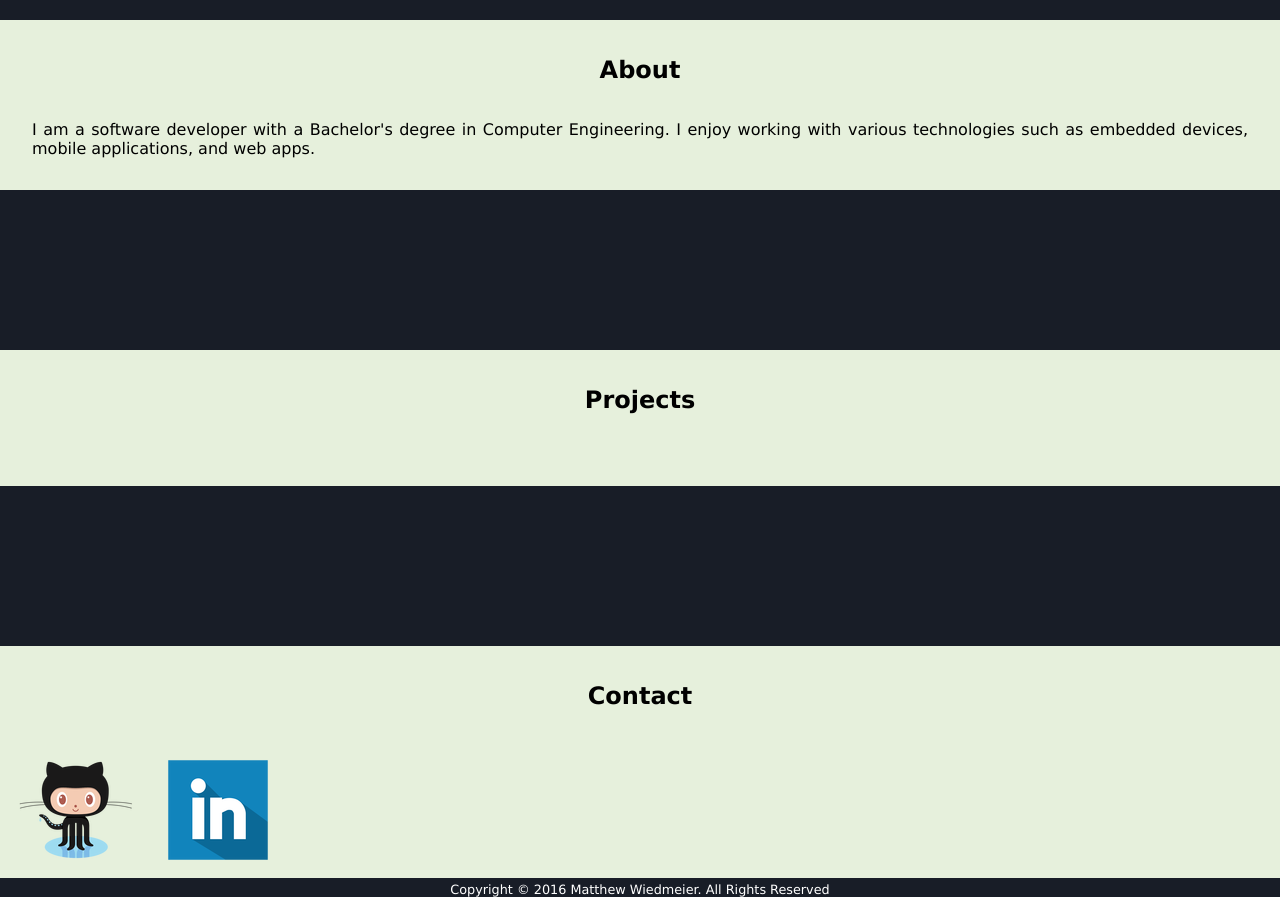
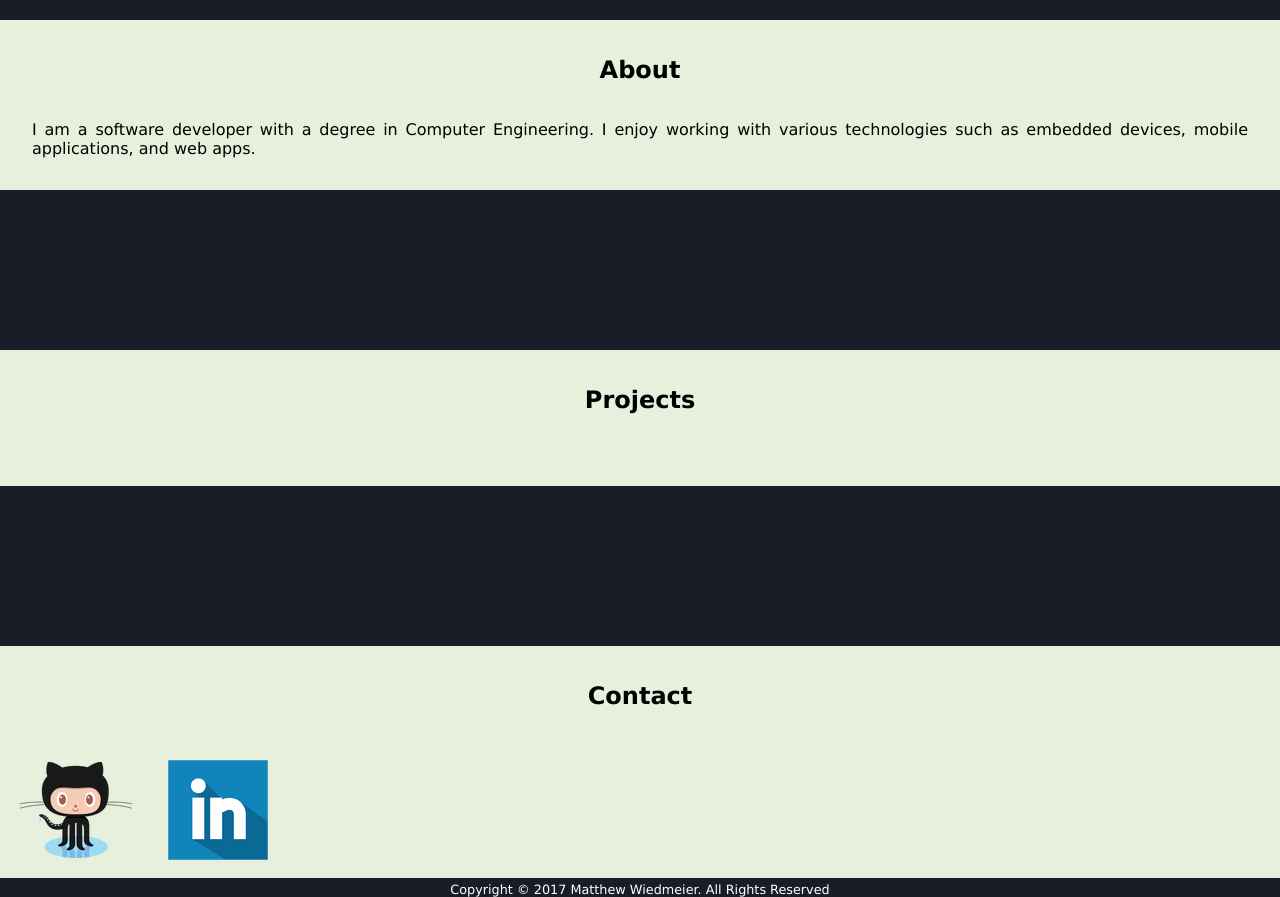
Before and after one commit to MWiedmeier/MattWiedmeier.com, a plain HTML site: page index.html in a window 1280 px wide. Shown: the part 460-1357 px from the top of the page. Drawn offline with Linux system fonts and the light colour scheme.

Commit message:
Where was I
test

```diff
--- a/index.html
+++ b/index.html
@@ -30,7 +30,7 @@
       </div>
       <div id="intro-div">
         <h2>About</h2>
-        <p>I am a software developer with a Bachelor's degree in Computer Engineering. I enjoy working with various technologies such as embedded devices, mobile applications, and web apps.</p>
+        <p>I am a software developer with a degree in Computer Engineering. I enjoy working with various technologies such as embedded devices, mobile applications, and web apps.</p>
       </div>
       <div id="second-bg">
       </div>
@@ -55,7 +55,7 @@
       </div>
       <div id="footer">
       </div>
-      <footer>Copyright &copy 2016 Matthew Wiedmeier. All Rights Reserved</footer>
+      <footer>Copyright &copy 2017 Matthew Wiedmeier. All Rights Reserved</footer>
      <script type= "text/javascript" src="js/jquery-1.12.2.min.js"></script>
      <script type= "text/javascript" src="js/wiedscript.js"></script>
 
```
